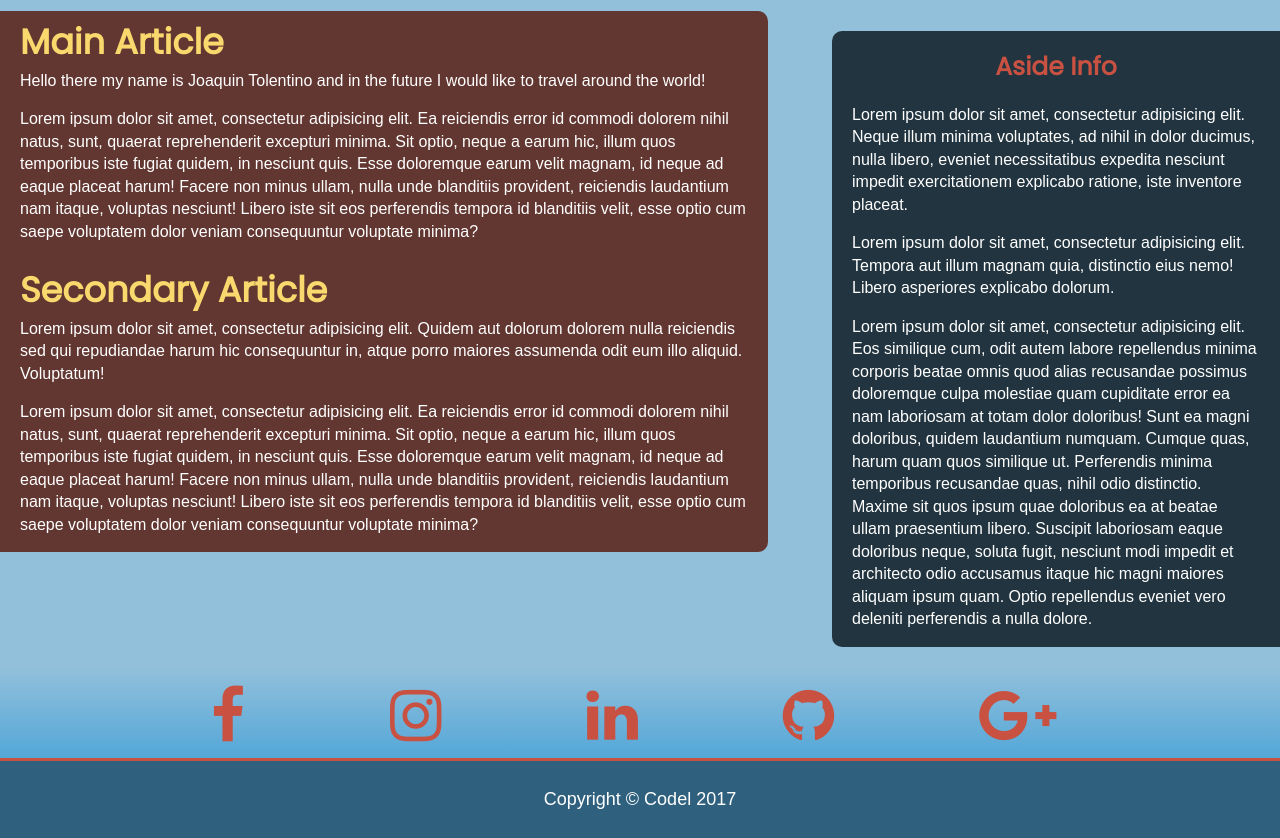
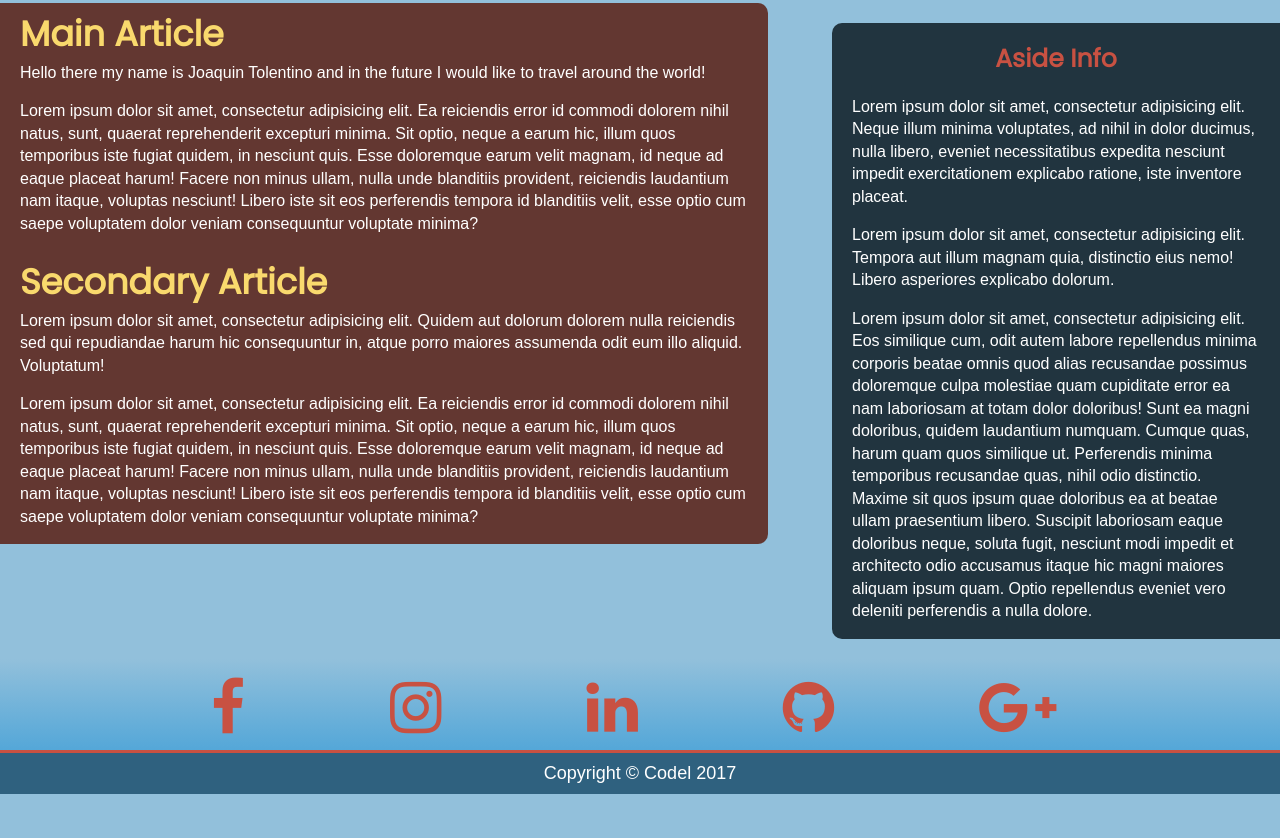
Before and after one commit to joacotol/codel_prototype, a plain HTML site: page index.html in a window 1280 px wide. Shown: the part 495-1333 px from the top of the page. After the commit the page ends 1289 px from the top, so only its background shows below. Drawn offline with Linux system fonts and the light colour scheme; a web font is replaced by a local one.

Commit message:
Fix broken footer on site

```diff
--- a/css/style.css
+++ b/css/style.css
@@ -5,12 +5,18 @@
     border: 1px solid #000;
 }*/
 /* Global */
+html, body {
+    height: 100%;
+}
+
 body {
     font-family: 'Droid Serif', arial, serif;
     font-size: 15px;
     padding: 0;
-    margin: 0;
+    margin: 0 0 100px;
     background: #92C0DB;
+    display: flex;
+    flex-direction: column;
 }
 
 h3 {
@@ -36,7 +42,6 @@ ul {
 header {
     background: #2F617F;
     color: #FFAFA5;
-    margin: auto;
     padding: 0;
     min-height: 60px;
     border-bottom: 5px solid #C85142;
@@ -318,15 +323,32 @@ aside p {
 
 .clr {
     clear: both;
+    flex: 1 0 auto;
 }
 
 /* Social Footer */
+footer {
+    height: 50px;
+    flex-shrink: 0;
+}
+
 footer .social {
     background: #54A7D8;
     background: linear-gradient(to top, #54A7D8, #92C0DB);
     margin-top: 20px;
     width: 100%;
     border-bottom: 3px solid #C85142;
+}
+
+footer p {
+    text-align: center;
+    font-size: 18px;
+    color: #fff;
+    padding: 10px 0;
+    background: #2F617F;
+    width: 100%;
+    position: absolute;
+    margin-top: 0;
 }
 
 .social {
@@ -355,16 +377,3 @@ footer .social {
 }
 
 /* Second Footer */
-.second {
-    background: #2F617F;
-    width: 100%;
-    margin: 0;
-    position: absolute;
-}
-
-.second p {
-    text-align: center;
-    font-size: 18px;
-    color: #fff;
-    padding: 10px 0;
-}
--- a/index.html
+++ b/index.html
@@ -58,9 +58,7 @@
                 <li><a href="https://github.com/" target="_blank"><i class="fa fa-github"></i></a></li>
                 <li><a href="https://plus.google.com/discover" target="_blank"><i class="fa fa-google-plus"></i></a></li>
             </ul>
-        </footer>
         <!-- End of Social Content -->
-        <footer class="second">
             <p>Copyright &copy; Codel 2017</p>
         </footer>
 
```
Also changed, not shown: about.html (+0 -2 lines), contact.html (+0 -2 lines), services.html (+0 -2 lines).
